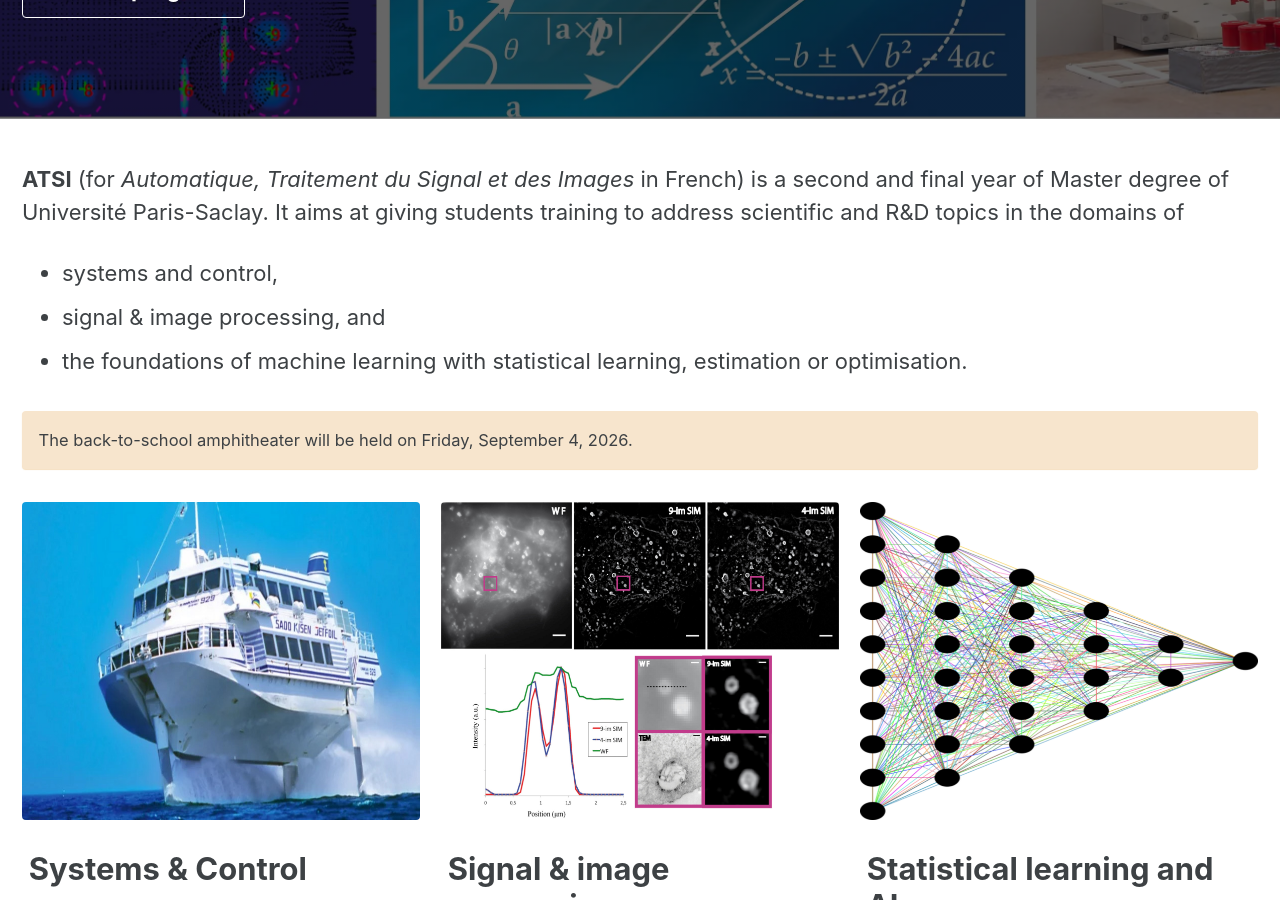
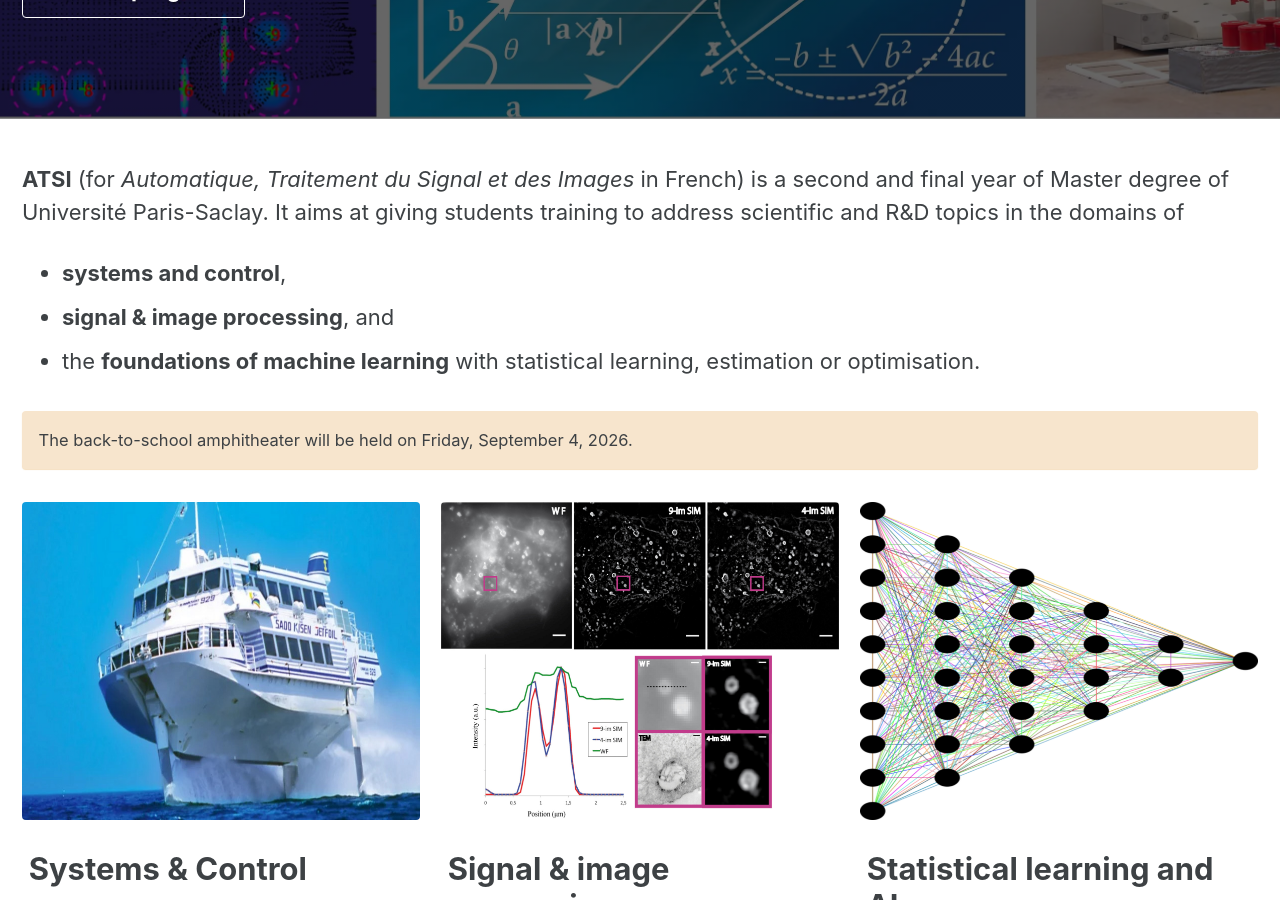
Before and after one commit to master-atsi/master-atsi.github.io, a Jekyll site: the page built from index.md, in a window 1280 px wide and 900 px high, scrolled down 393 px. Built offline with Jekyll 4.4.1, drawn with Linux system fonts in a browser that asks for light colours; cached includes are drawn as plain includes; comment, search, counter and statistics services are not loaded.

Commit message:
Small update

```diff
--- a/index.md
+++ b/index.md
@@ -33,9 +33,9 @@ feature_row:
 second and final year of Master degree of Université Paris-Saclay. It aims at
 giving students training to address scientific and R&D topics in the domains
 of
-- systems and control,
-- signal & image processing, and
-- the foundations of machine learning with statistical learning, estimation or optimisation.
+- **systems and control**,
+- **signal & image processing**, and
+- the **foundations of machine learning** with statistical learning, estimation or optimisation.
 
 The back-to-school amphitheater will be held on Friday, September 4, 2026.
 {: .notice--warning}
```
Also changed, not shown: practical-infos.md (+6 -2 lines).
